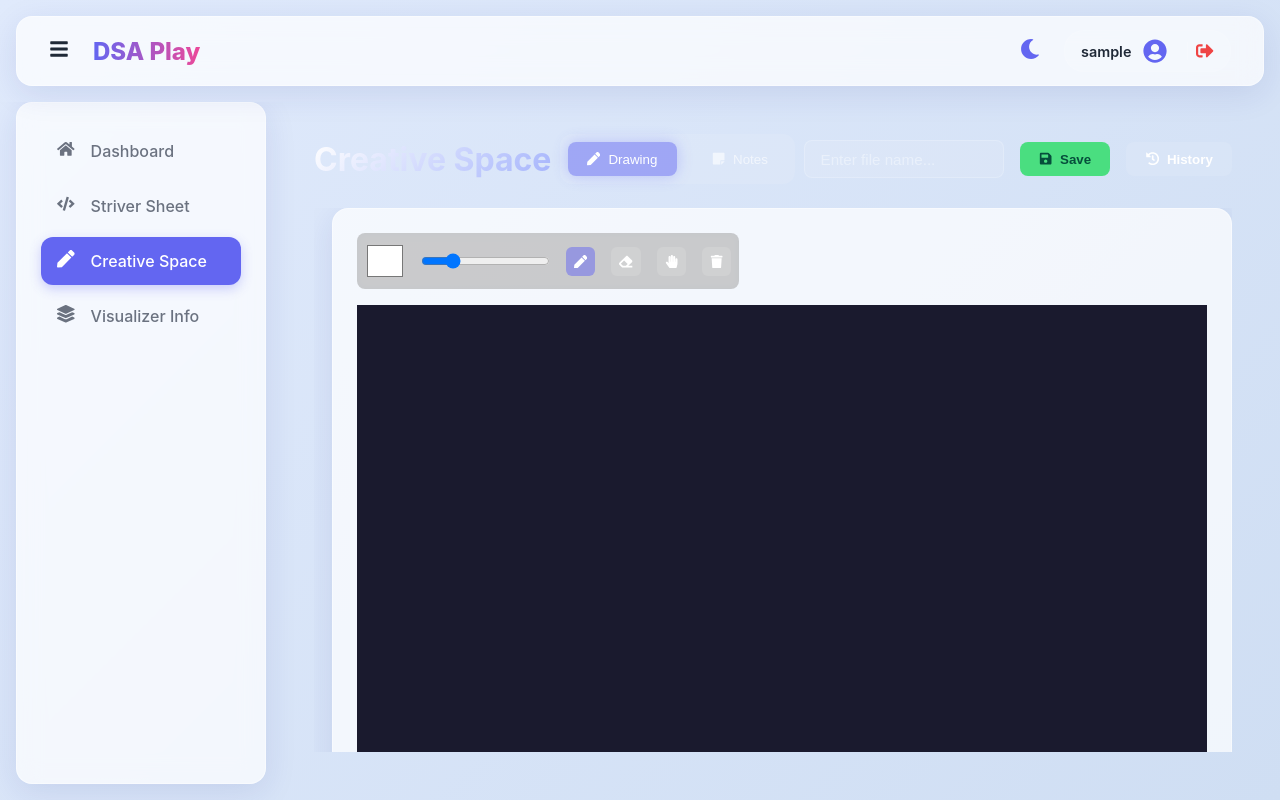
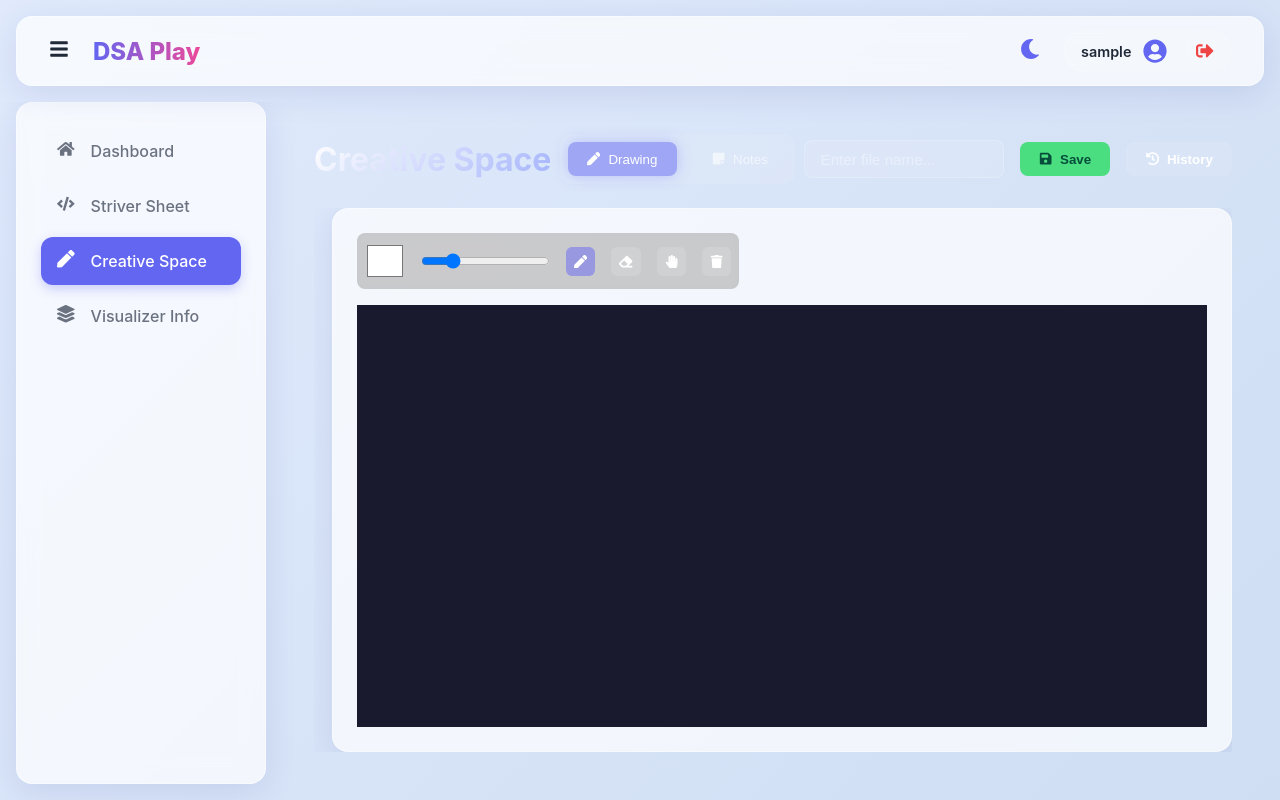
Before and after one commit to Tharunkunamalla/Dsa-playground, a React (Vite) app in the folder client/: page /whiteboard in a window 1280 px wide. Built offline with nearby package versions, Linux system fonts and the light colour scheme; sample sign-in values are in the browser's storage.

Commit message:
adjusted scroll bar for cs

```diff
--- a/client/src/pages/Whiteboard.css
+++ b/client/src/pages/Whiteboard.css
@@ -59,16 +59,26 @@
   padding: 1.5rem;
   display: flex;
   flex-direction: column;
-  overflow: hidden;
-  height: 600px; /* Minimum height */
+  overflow: auto; /* Allow content to dictate size and scroll */
+  /* height: 600px; Remove fixed height constraint */
+  height: 100%; /* Fill available space */
+  position: relative;
 }
 
-.draw-area, .write-area {
+.draw-area {
   height: 100%;
   width: 100%;
   display: flex;
   flex-direction: column;
-  overflow: hidden; /* Keep hidden overall, scroll specific areas */
+  overflow: visible; /* Let children expand */
+}
+
+.write-area {
+  min-height: 100%; /* Ensure it fills at least the view */
+  height: auto;
+  width: 100%;
+  display: flex;
+  flex-direction: column;
 }
 
 .canvas-container {
```
